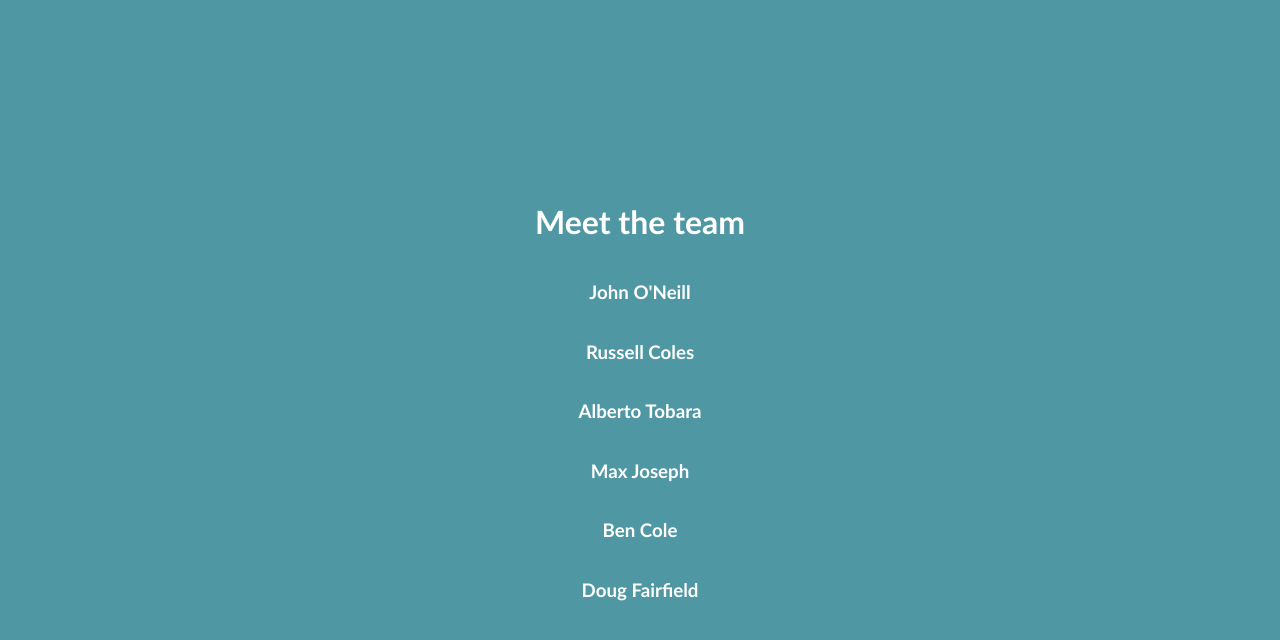
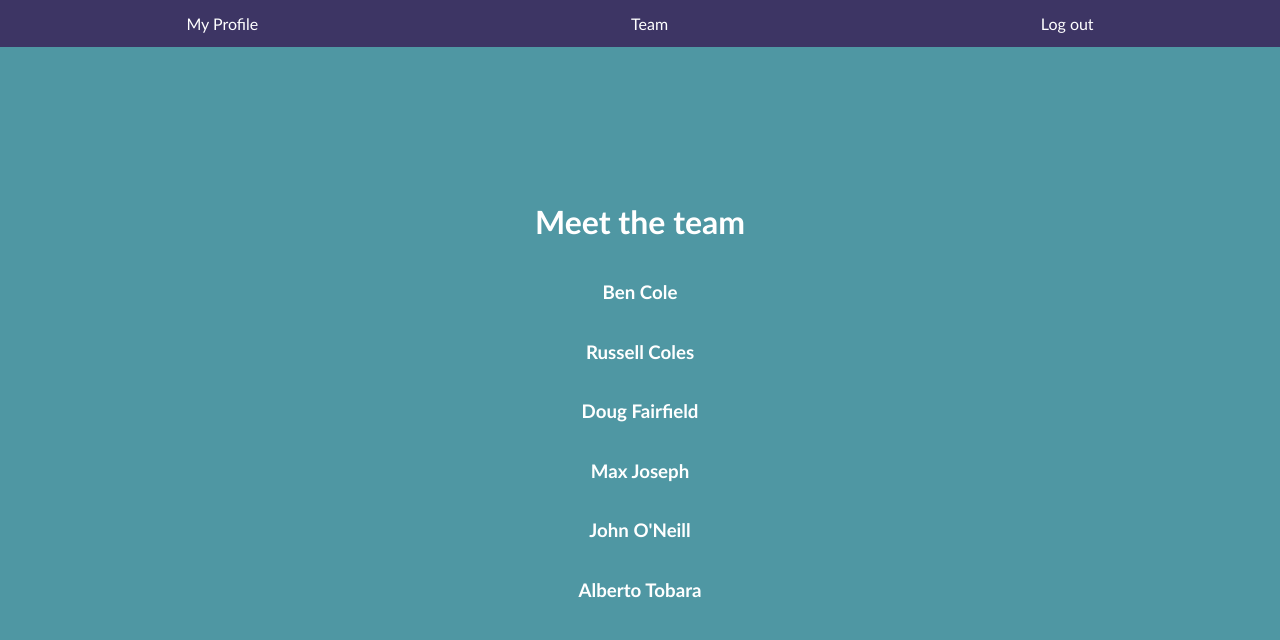
Before and after one commit to maxjoseph22/plucker_app, a React (Vite) app in the folder frontend/: page /team in a window 1280 px wide. Shown: the top 640 px of the page. Built offline with nearby package versions, Linux system fonts and the light colour scheme; no server answers.

Commit message:
penultimate final styling

```diff
--- a/frontend/src/components/BirdSighting.css
+++ b/frontend/src/components/BirdSighting.css
@@ -19,7 +19,7 @@
 }
 
 .birdSighting-title-link {
-  color: #c95640;
+  color: white;
 }
 
 .bird-sighting-card {
--- a/frontend/src/pages/Login.css
+++ b/frontend/src/pages/Login.css
@@ -7,7 +7,7 @@
 
 .login-container {
   background: linear-gradient(135deg, #3d3564, #448db9);
-  border: 2px #c95640 solid;
+  border: 2px white solid;
   padding: 40px 60px;
   border-radius: 10px;
   box-shadow: 0 4px 8px rgba(0, 0, 0, 0.1);
--- a/frontend/src/pages/Team.jsx
+++ b/frontend/src/pages/Team.jsx
@@ -1,16 +1,20 @@
 import React from "react";
 import "./Team.css";
+import { Navbar } from "../components/Navbar";
 
 export function Team() {
   return (
-    <div className="team-container">
-      <h1>Meet the team</h1>
-      <h3>John O'Neill</h3>
-      <h3>Russell Coles</h3>
-      <h3>Alberto Tobara</h3>
-      <h3>Max Joseph</h3>
-      <h3>Ben Cole</h3>
-      <h3>Doug Fairfield</h3>
-    </div>
+    <>
+    <Navbar />
+      <div className="team-container">
+        <h1>Meet the team</h1>
+        <h3>Ben Cole</h3>
+        <h3>Russell Coles</h3>
+        <h3>Doug Fairfield</h3>
+        <h3>Max Joseph</h3>
+        <h3>John O'Neill</h3>
+        <h3>Alberto Tobara</h3>
+      </div>
+    </>
   );
 }
```
